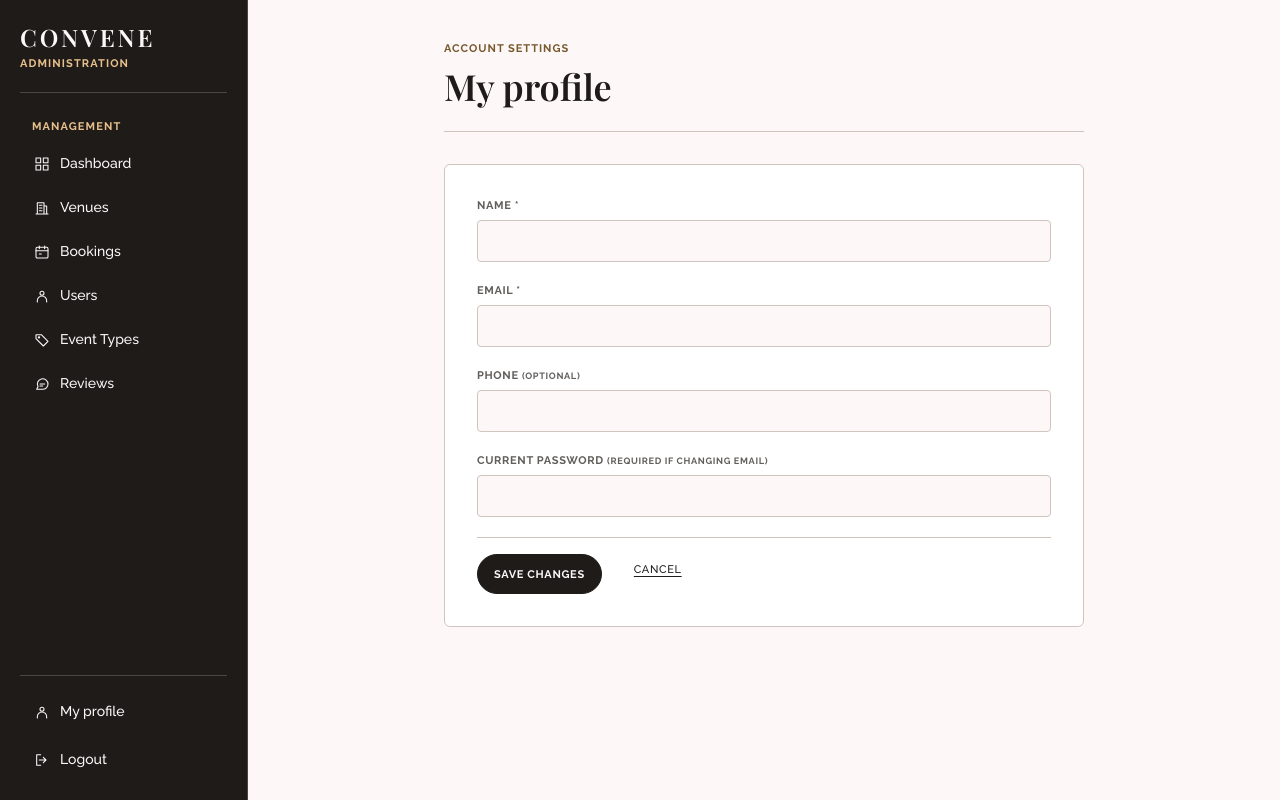
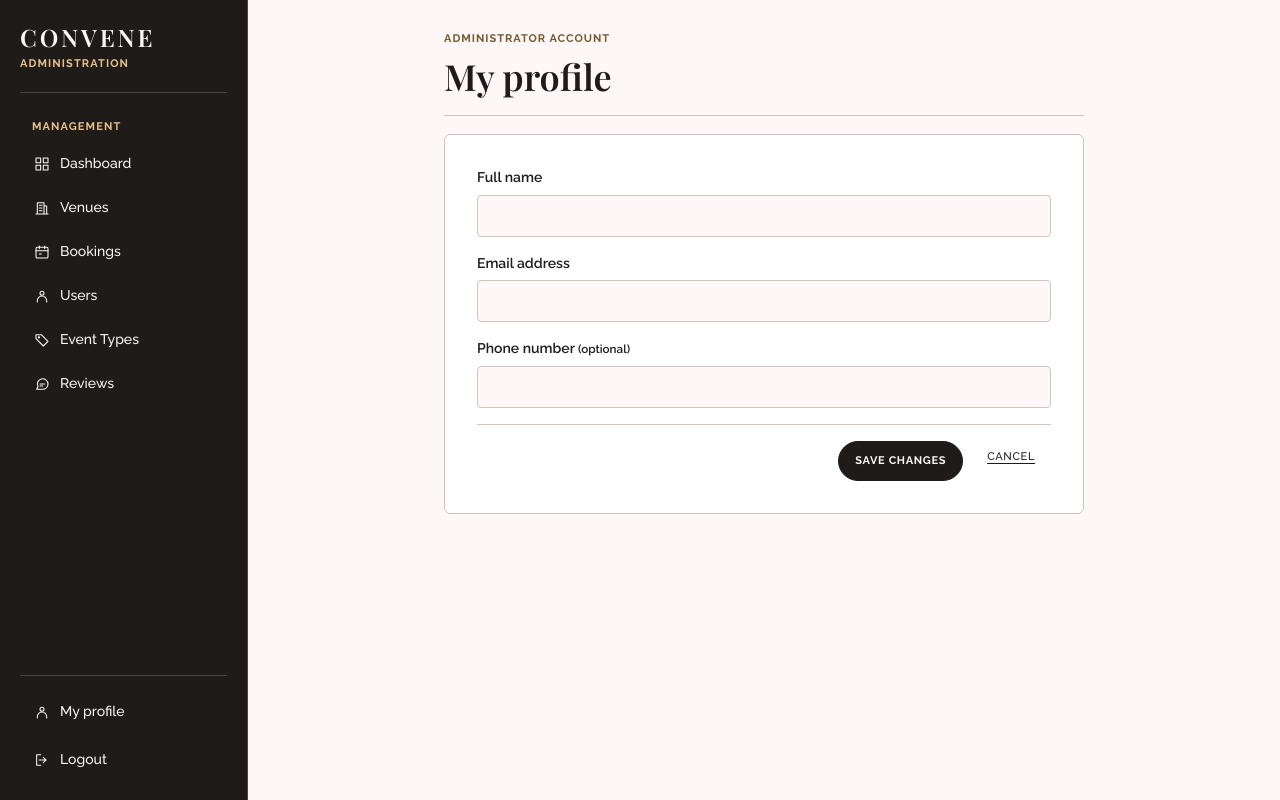
Before and after one commit to alzghoulraghad151/Booking-Venue, a Laravel app: template resources/views/admin/profile/edit.blade.php in a window 1280 px wide. Run offline with Laravel 12, Linux system fonts and the light colour scheme; the template is opened without the code that fills it, so the values that code supplies are empty.

Commit message:
Update admin profile edit form labels and remove current password field validation

```diff
--- a/app/Http/Controllers/Admin/AdminProfileController.php
+++ b/app/Http/Controllers/Admin/AdminProfileController.php
@@ -23,11 +23,6 @@ class AdminProfileController extends Controller
             'name' => ['required', 'string', 'max:255'],
             'email' => ['required', 'email', 'max:255', Rule::unique('users', 'email')->ignore($admin)],
             'phone' => ['nullable', 'string', 'max:20'],
-            'current_password' => [
-                Rule::requiredIf(fn () => $request->input('email') !== $admin->email),
-                'nullable',
-                'current_password:web',
-            ],
         ]);
 
         $admin->fill([
--- a/public/css/convene-management-dar.css
+++ b/public/css/convene-management-dar.css
@@ -164,6 +164,12 @@
 
 .convene-dar-management #admin-content :is(input, select, textarea)[aria-invalid="true"] { border-color: #ba1a1a; }
 
+.convene-dar-management:has(> .admin-sidebar--admin) #admin-content
+    :is(input:not([type="checkbox"], [type="radio"], [type="hidden"], [type="button"], [type="submit"], [type="reset"]), select, textarea):focus-visible {
+    outline: 2px solid var(--dar-brass);
+    outline-offset: 2px;
+}
+
 .convene-dar-management #admin-content .admin-button--primary {
     --button-bg: var(--convene-navy);
     --button-hover: #33302d;
@@ -252,12 +258,12 @@
 }
 
 .dar-admin-profile-heading {
-    margin-bottom: 32px;
-    padding-bottom: 24px;
+    margin-bottom: 18px;
+    padding-bottom: 10px;
     border-bottom: 1px solid var(--admin-ui-border);
 }
 
-.convene-dar-management #admin-content .dar-admin-profile-heading h1 { margin: 8px 0 0; font-size: 32px; line-height: 38px; }
+.convene-dar-management #admin-content .dar-admin-profile-heading h1 { margin-block: 8px; font-size: 32px; line-height: 38px; }
 
 .dar-admin-profile-heading p {
     margin: 0;
@@ -270,16 +276,17 @@
 
 .convene-dar-management #admin-content .dar-admin-profile .admin-edit-form {
     display: grid;
-    gap: 20px;
+    gap: 16px;
     margin-top: 0;
     padding: 24px;
 }
 
 .convene-dar-management #admin-content .dar-admin-profile .admin-edit-form label {
-    color: var(--convene-sage);
-    font-size: 11px;
-    letter-spacing: .06em;
-    text-transform: uppercase;
+    color: var(--convene-navy);
+    font-size: 14px;
+    font-weight: 600;
+    letter-spacing: normal;
+    text-transform: none;
 }
 
 .convene-dar-management #admin-content .dar-admin-profile .admin-edit-form input {
@@ -288,8 +295,8 @@
 }
 
 .convene-dar-management #admin-content .dar-admin-profile .management-edit-actions {
-    justify-content: flex-start;
-    gap: 16px;
+    justify-content: flex-end;
+    gap: 8px;
     padding-top: 16px;
 }
 
@@ -317,7 +324,14 @@
 }
 
 @media (min-width: 992px) {
+    .convene-dar-management:has(> .admin-sidebar--admin) > .admin-content {
+        padding-block-start: 22px;
+    }
+
     .convene-dar-management .admin-content:has(> .dar-admin-profile) { padding-block: 40px; }
+    .convene-dar-management:has(> .admin-sidebar--admin) > .admin-content:has(> .dar-admin-profile) {
+        padding-block-start: 30px;
+    }
 }
 
 .convene-dar-management .admin-content:has(> .dar-admin-profile) > .admin-nav-toggle { margin-bottom: 32px; }
--- a/resources/views/admin/profile/edit.blade.php
+++ b/resources/views/admin/profile/edit.blade.php
@@ -6,7 +6,7 @@
 @section('content')
     <div class="admin-record dar-admin-profile">
         <header class="dar-admin-profile-heading">
-            <p>Account settings</p>
+            <p>Administrator account</p>
             <h1>My profile</h1>
         </header>
 
@@ -19,7 +19,7 @@
             @method('PATCH')
 
             <div class="dar-profile-field">
-                <label for="profile-name">Name <span aria-hidden="true">*</span></label>
+                <label for="profile-name">Full name</label>
                 <input id="profile-name" name="name" autocomplete="name" value="{{ old('name', $admin->name) }}"
                        required maxlength="255" @error('name') aria-invalid="true" aria-describedby="profile-name-error" @enderror>
                 @error('name')
@@ -28,7 +28,7 @@
             </div>
 
             <div class="dar-profile-field">
-                <label for="profile-email">Email <span aria-hidden="true">*</span></label>
+                <label for="profile-email">Email address</label>
                 <input id="profile-email" name="email" type="email" autocomplete="email" value="{{ old('email', $admin->email) }}"
                        required maxlength="255" @error('email') aria-invalid="true" aria-describedby="profile-email-error" @enderror>
                 @error('email')
@@ -37,7 +37,7 @@
             </div>
 
             <div class="dar-profile-field">
-                <label for="profile-phone">Phone <small>(optional)</small></label>
+                <label for="profile-phone">Phone number <small>(optional)</small></label>
                 <input id="profile-phone" name="phone" type="tel" autocomplete="tel" value="{{ old('phone', $admin->phone) }}"
                        maxlength="20" @error('phone') aria-invalid="true" aria-describedby="profile-phone-error" @enderror>
                 @error('phone')
@@ -45,15 +45,6 @@
                 @enderror
             </div>
 
-            <div class="dar-profile-field">
-                <label for="profile-current-password">Current password <small>(required if changing email)</small></label>
-                <input id="profile-current-password" name="current_password" type="password" autocomplete="current-password"
-                       @error('current_password') aria-invalid="true" aria-describedby="profile-password-error" @enderror>
-                @error('current_password')
-                    <p id="profile-password-error" role="alert">{{ $message }}</p>
-                @enderror
-            </div>
-
             <x-admin.edit-actions :back-url="route('admin.dashboard')" back-label="Cancel" save-label="Save changes" />
         </form>
     </div>
```
